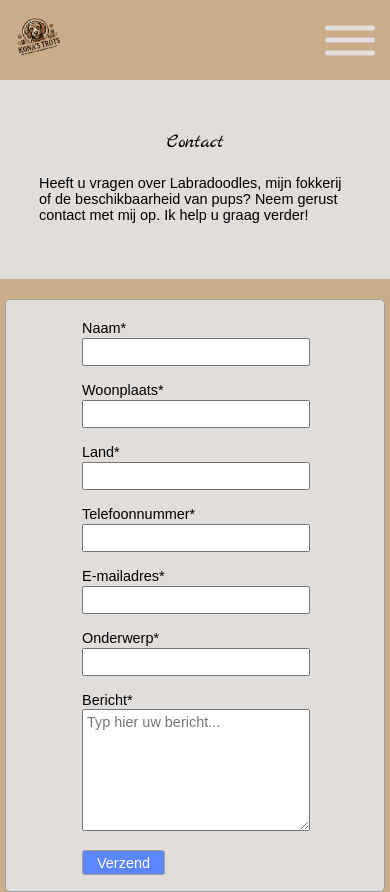
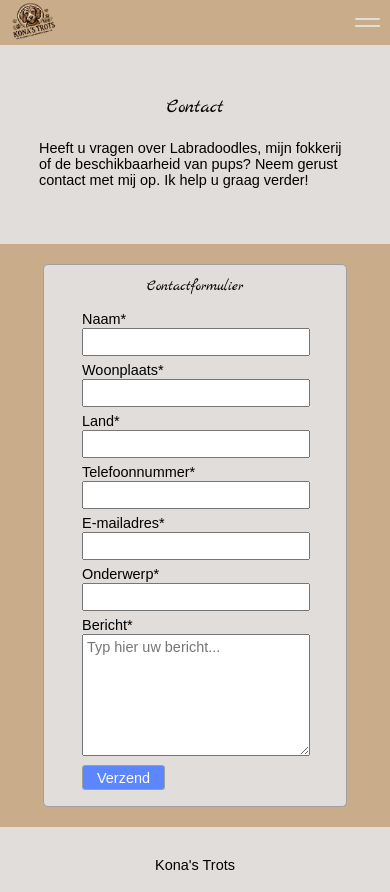
Before and after one commit to basSluiter/konastrots, a plain HTML site: page contact.html in a window 390 px wide. Shown: the top 892 px of the page. Drawn offline with Linux system fonts and the light colour scheme.

Commit message:
Add files via upload

```diff
--- a/contact.html
+++ b/contact.html
@@ -50,50 +50,43 @@
                     <p>
                         Heeft u vragen over Labradoodles, mijn fokkerij of de beschikbaarheid van pups? Neem gerust contact met mij op. Ik help u graag verder!
                     </p><br>
-                    <!-- <p>
-                       <i>Dit contactformulier is nog niet werkend! U kunt contact met mij opnemen via <a href="#footer-section" class="link">onderstaande gegevens.</a></i>
-                    </p>                    -->
                 </div>
             </section>
 
             <section class="label-container">
                 <div class="form-label" id="form">
                     <form action="https://formsubmit.co/bassluiter12@hotmail.com" method="POST">
+                        <div class="card-title">
+                            <h3>Contactformulier</h3>
+                        </div>
                         <div class="form-fname">
                             <label for="fname">Naam*</label><br>
                             <input type="text" id="name" name="Firstname" placeholder="" required>
                         </div>
-                        <br>
                         <div>
                             <label for="woonplaats">Woonplaats*</label><br>
                             <input type="text" id="woonplaats" name="woonplaats" required>
                         </div>
-                        <br>
                         <div>
                             <label for="land">Land*</label><br>
                             <input type="text" id="country" name="land" required>
                         </div>
-                        <br>
                         <div>
                             <label for="telefoonnummer">Telefoonnummer*</label><br>
                             <input type="tel" id="phone" name="telefoonnummer" required>
                         </div>
-                        <br>
                         <div>
                             <label for="email">E-mailadres*</label><br>
                             <input type="email" id="email" name="email" required>
                         </div>
-                        <br>
                         <div>
                             <label for="onderwerp">Onderwerp*</label><br>
                             <input type="text" id="subject" name="onderwerp" required>
                         </div>
-                        <br>
                         <div>
                             <label for="bericht">Bericht*</label><br>
                             <textarea name="bericht" rows="7" cols="30" maxlength="250" minlength="15" id="message" required placeholder="Typ hier uw bericht..."></textarea>
                         </div>
-                        <br>
                         <div class="form-btn">
                             <input type="hidden" name="_captcha" value="false">
                             <input type="hidden" name="_next" value="https://konastrots.nl/bedankt.html">
--- a/style.css
+++ b/style.css
@@ -284,54 +284,61 @@ footer {
  height: auto;
 }
 #form {
-    width: 25rem;
+    width: 20rem;
     height: 100%;
     background-color: #e0dddb;
     border: solid #9f9f9f 0.1px;
     border-radius: 5px;
-    padding: 5=4px;
+    padding: 0px;
     margin-left: auto;
     margin-right: auto;
     margin-bottom: 20px;
 }
-
+.card-title h3 {
+    margin-left: 2.5rem;
+    font-family: "Marck Script", "cursive";
+    font-size: 1rem;
+    margin-top: 12px;
+}
 input {
     padding: 4px;
-    margin: 0.5px 0;
     width: 15rem;
     display: inline-block;;
-    margin-left: 5rem;
-    margin-right: 5rem;
+    margin-left: 2.5rem;
+    margin-right: 2.5rem;
+    margin-bottom: 6px;
 }
 label {
     display: inline-block;
-    margin-left: 5rem;
-    margin-right: 5rem;
+    margin-left: 2.5rem;
+    margin-right: 2.5rem;
     margin-bottom: 1px;
 }
-
 textarea {
     width: 15rem;
-    margin-left: 5rem;
-    margin-right: 5rem;
+    margin-left: 2.5rem;
+    margin-right: 2.5rem;
     padding: 4px;
 }
+
 .form-btn > button {
     width: 83px;
     height: 25px;
     background-color: #5b86fe;
     color: #ffffff;
-    margin-left: 5rem;
+    margin-top: 6px;
+    margin-left: 2.5rem;
     margin-bottom: 1rem;
     border-radius: 3px;
     border: solid 0.1px #9f9f9f;
 }
+
 button:hover {
     background-color: #5b86fecf;
 }
 
 .form-fname{
-    margin-top: 20px;
+    margin-top: 15px;
 }
 .link {
     color: #5b86fe;
@@ -340,6 +347,12 @@ button:hover {
     font-size: 1.0rem;
 }
 
+@media screen and (max-width: 768px) {
+    .card-title h3 {
+        text-align: center;
+        margin-left: 0px;
+    }
+    }
 
 
 /* thank you page  */
@@ -390,6 +403,7 @@ button:hover {
 
 
 /* hamburger menu */
+/*
 .off-screen-menu{
     background-color: #C9AC8A;
     height: 100vh;
@@ -458,6 +472,7 @@ nav {
 }
 
 /* x when clicked */
+/*
 .ham-menu.active span:nth-child(1) {
     top: 50%;
     transform: translate(-50%, -50%) rotate(45deg);
@@ -471,6 +486,108 @@ nav {
 }
 
 /* display 2 types of navbar depending on size */
+/*
+@media screen and (max-width: 768px) {
+    .nav-wrapper{
+        display: none;
+    }
+}
+@media screen and (min-width: 768px) {
+    .navbar1{
+        display: none;
+    }
+} */
+
+
+
+/* hamburger menu */
+.off-screen-menu{
+    background-color: #C9AC8A;
+    height: 100vh;
+    width: 100%;
+    max-width: 450px;
+    position: fixed;
+    top: 0;
+    right: -450px;
+    display: flex;
+    flex-direction: column;
+    justify-content: flex-start;
+    padding: 80px;
+    align-items: center;
+    text-align: center;
+    font-size: 3rem;
+    transition: .3s ease;
+}
+.off-screen-menu > ul > li {
+    text-decoration: none;
+    list-style: none;
+    padding: 8px;
+}
+.off-screen-menu > ul > li > a {
+    font-family: "Marck Script", "cursive";
+    font-size: 1.2rem;
+    width: 450px;
+
+}
+.off-screen-menu > ul > li:hover{
+    background-color: #e0dddb;
+    width: 450px;
+    transition: 0.3s ease-in-out;
+}
+.off-screen-menu.active {
+    right: 0;
+}
+
+nav {
+    align-items: center;
+    display: flex;
+    padding-right: 10px;
+    background-color: #C9AC8A;
+}
+
+.ham-menu {
+    height: 25px;
+    width: 25px;
+    margin-left: auto;
+    position: relative;
+}
+/* moved the logo 10 px -> right */
+nav > div > img {
+    margin-left: 10px;
+}
+.ham-menu span {
+    height: 2.5px;
+    width: 100%;
+    background-color: #e0dddb;
+    border-radius: 25px;
+    position: absolute;
+    top: 30%;
+    transition: .3s ease;
+}
+
+
+.ham-menu span:nth-child(1) {
+    transform: translateY(7px); /* Shift the first line up */
+}
+
+.ham-menu span:nth-child(3) {
+    transform: translateY(7px); /* Shift the third line down */
+}
+
+/* X when clicked */
+.ham-menu.active span:nth-child(1) {
+    transform: rotate(45deg); /* Rotate to form the first slash of the X */
+}
+
+.ham-menu.active span:nth-child(2) {
+    opacity: 0; /* Hide the middle bar */
+}
+
+.ham-menu.active span:nth-child(3) {
+    transform: rotate(-45deg); /* Rotate to form the second slash of the X */
+}
+
+/* display 2 types of navbar depending on size */
 @media screen and (max-width: 768px) {
     .nav-wrapper{
         display: none;
```
